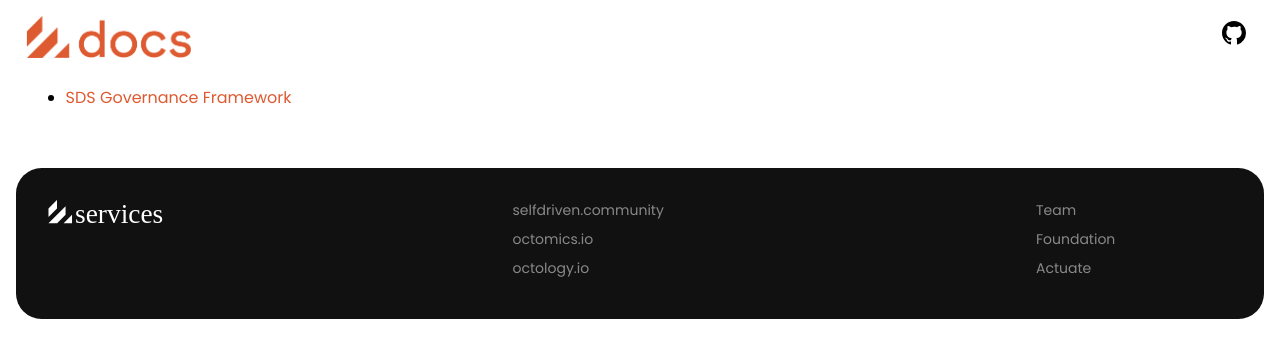
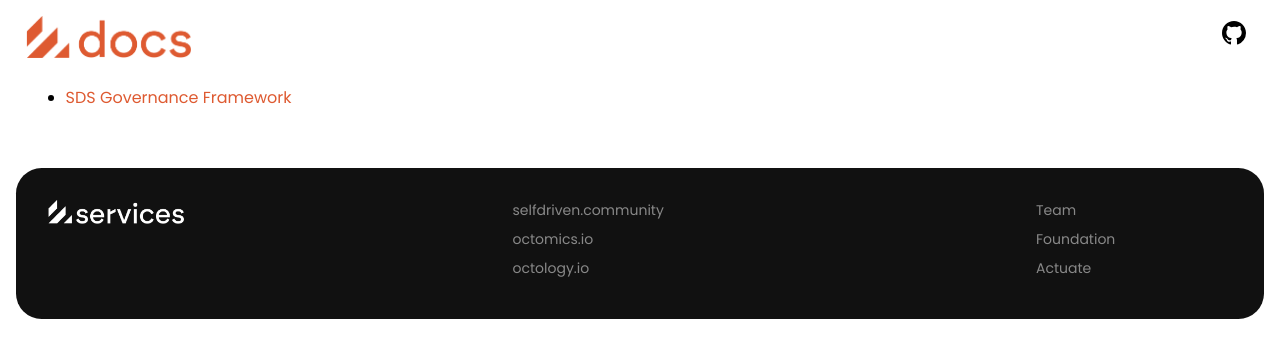
Before and after one commit to selfdriven-services/docs, a Jekyll site: the page built from docs/index.md, in a window 1280 px wide. Shown: the top 358 px of the page. Built offline with Jekyll 4.4.1, drawn with Linux system fonts in a browser that asks for light colours.

Commit message:
Update default.html

```diff
--- a/docs/_layouts/default.html
+++ b/docs/_layouts/default.html
@@ -29,7 +29,7 @@
 
 	<footer class="footer">
 		<div class="footer-left">
-			<a href="https://selfdriven.services" target="_blank"><img src="/assets/img/selfdriven-services-logo-white-transparent.svg" alt="selfdriven" height="24"/></a>
+			<a href="https://selfdriven.services" target="_blank"><img src="/assets/img/selfdriven-services-logo-white-transparent.png" alt="selfdriven" height="24"/></a>
 		</div>
 		<div class="footer-links">
 			<a href="https://selfdriven.community" target="_blank">selfdriven.community</a>
```
